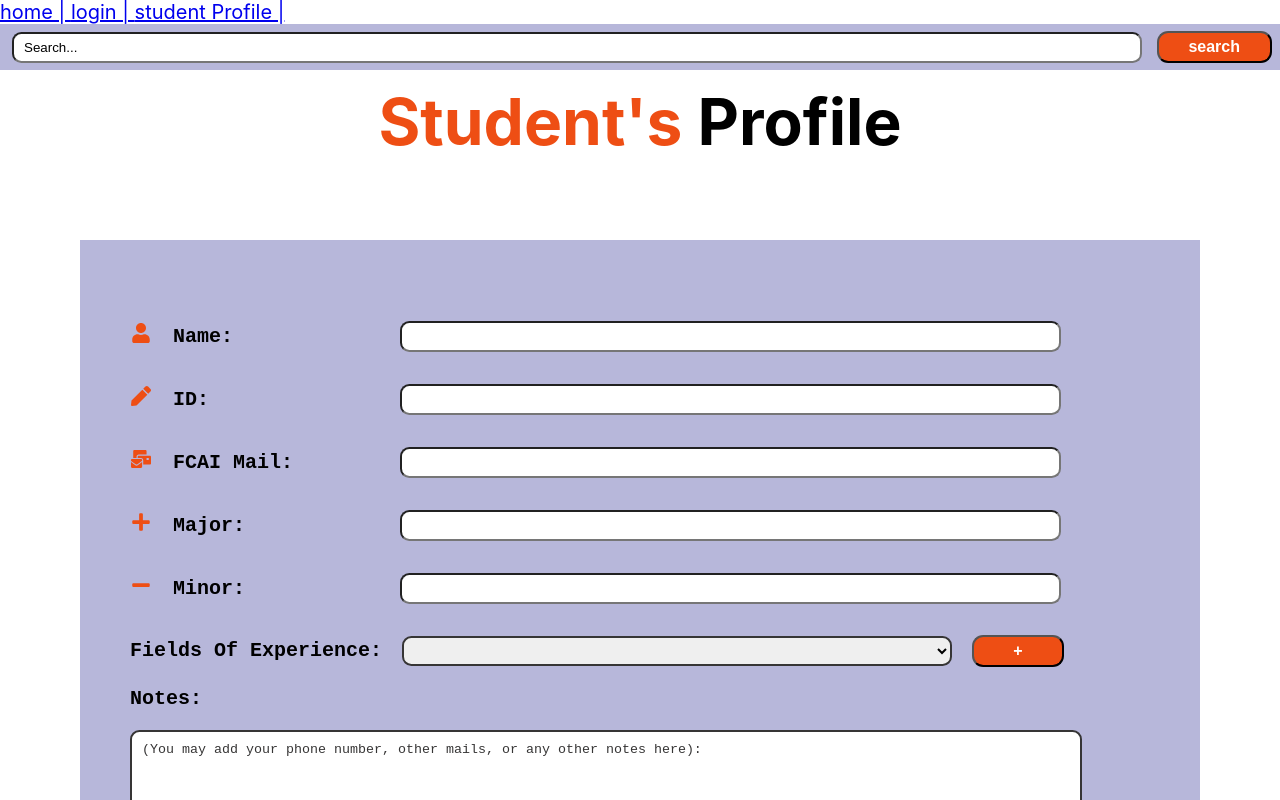
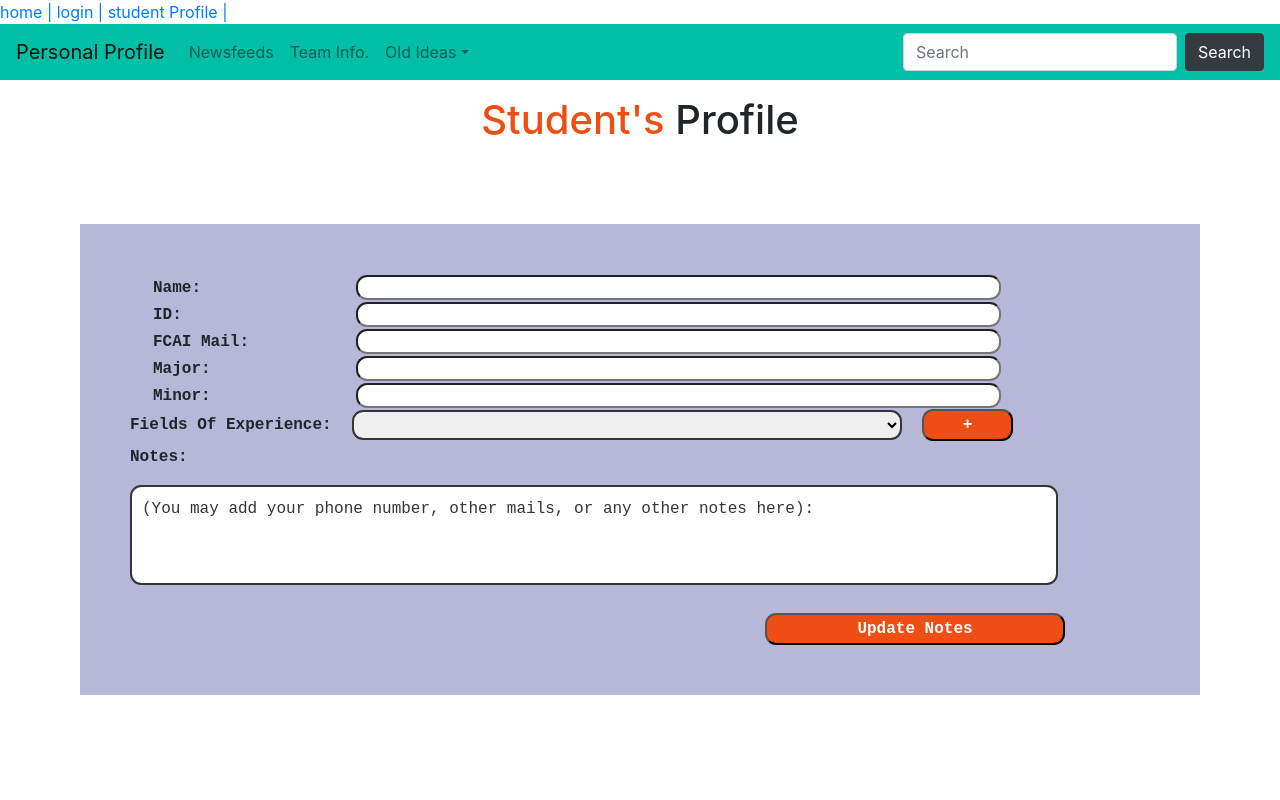
Before and after one commit to salma27/GP-organization-system, a React (Create React App) app in the folder frontend/: page /StudentProfile in a window 1280 px wide. Shown: the top 800 px of the page. Built offline with nearby package versions, Linux system fonts and the light colour scheme.

Commit message:
navbar added

```diff
--- a/frontend/package.json
+++ b/frontend/package.json
@@ -8,6 +8,7 @@
     "@testing-library/user-event": "^12.2.0",
     "bootstrap": "^5.0.0-beta1",
     "react": "^17.0.1",
+    "react-bootstrap": "^1.4.3",
     "react-dom": "^17.0.1",
     "react-router": "^5.2.0",
     "react-router-dom": "^5.2.0",
--- a/frontend/src/components/SearchBar/SearchBar.css
+++ b/frontend/src/components/SearchBar/SearchBar.css
@@ -12,3 +12,7 @@
     margin-right: 15px;
     border-radius: 0.7em;
 }
+
+.navbar-custom {
+    background-color: #00bfa6;
+}
--- a/frontend/src/components/SearchBar/SearchBar.js
+++ b/frontend/src/components/SearchBar/SearchBar.js
@@ -1,3 +1,92 @@
+import React, { useState } from "react";
+import "./SearchBar.css";
+import ErrorHandlingInput from "../../utils/ErrorHandlingInput";
+//import { Button } from "utils";
+import Navbar from "react-bootstrap/Navbar";
+import Nav from "react-bootstrap/Nav";
+import Form from "react-bootstrap/Form";
+import FormControl from "react-bootstrap/FormControl";
+import InputGroup from "react-bootstrap/InputGroup";
+import NavDropdown from "react-bootstrap/NavDropdown";
+import { Button } from "react-bootstrap";
+import Col from "react-bootstrap/Col";
+import Row from "react-bootstrap/Row";
+import Container from "react-bootstrap/Container";
+
+import "bootstrap/dist/css/bootstrap.min.css";
+import { BrowserRouter as Router } from "react-router-dom";
+
+function SearchBar() {
+    const [search, setSearch] = useState("Search...");
+    return (
+        <>
+            <script
+                src="https://unpkg.com/react/umd/react.production.min.js"
+                crossorigin
+            ></script>
+
+            <script
+                src="https://unpkg.com/react-dom/umd/react-dom.production.min.js"
+                crossorigin
+            ></script>
+
+            <script
+                src="https://unpkg.com/react-bootstrap@next/dist/react-bootstrap.min.js"
+                crossorigin
+            ></script>
+
+            <script>var Alert = ReactBootstrap.Alert;</script>
+            <link
+                rel="stylesheet"
+                href="https://maxcdn.bootstrapcdn.com/bootstrap/4.5.0/css/bootstrap.min.css"
+                integrity="sha384-9aIt2nRpC12Uk9gS9baDl411NQApFmC26EwAOH8WgZl5MYYxFfc+NcPb1dKGj7Sk"
+                crossorigin="anonymous"
+            />
+            <Navbar
+                className="navbar-custom"
+                variant="light"
+                expand="lg"
+                sticky="top"
+            >
+                <Navbar.Brand href="#home">Personal Profile</Navbar.Brand>
+                <Navbar.Toggle aria-controls="basic-navbar-nav" />
+                <Navbar.Collapse id="basic-navbar-nav">
+                    <Nav className="mr-auto">
+                        <Nav.Link href="#home">Newsfeeds</Nav.Link>
+                        <Nav.Link href="#link">Team Info.</Nav.Link>
+                        <NavDropdown title="Old Ideas" id="basic-nav-dropdown">
+                            <NavDropdown.Item href="#action/3.1">
+                                2020
+                            </NavDropdown.Item>
+                            <NavDropdown.Item href="#action/3.2">
+                                2019
+                            </NavDropdown.Item>
+                            <NavDropdown.Item href="#action/3.3">
+                                2018
+                            </NavDropdown.Item>
+                            <NavDropdown.Divider />
+                            <NavDropdown.Item href="#action/3.4">
+                                2017
+                            </NavDropdown.Item>
+                        </NavDropdown>
+                    </Nav>
+                    <Form inline>
+                        <FormControl
+                            type="text"
+                            placeholder="Search"
+                            className="mr-sm-2"
+                        />
+                        <Button variant="dark">Search</Button>
+                    </Form>
+                </Navbar.Collapse>
+            </Navbar>
+        </>
+    );
+}
+
+export default SearchBar;
+
+/*
 import React, { useState } from "react";
 import "./SearchBar.css";
 import ErrorHandlingInput from "../../utils/ErrorHandlingInput";
@@ -23,3 +112,4 @@ function SearchBar() {
 }
 
 export default SearchBar;
+*/
--- a/frontend/src/components/StudentProfile/FieldsOfExperience.js
+++ b/frontend/src/components/StudentProfile/FieldsOfExperience.js
@@ -6,7 +6,7 @@ function FieldsOfExperience(props) {
     const [value, setValue] = useState([]);
     const [oneTech, setOne] = useState();
     const selected = () => {
-        if (oneTech && !value.includes(oneTech) && oneTech != "-1")
+        if (oneTech && !value.includes(oneTech) && oneTech !== "-1")
             setValue([...value, oneTech]);
     };
     const setOneItem = (e) => setOne(e.target.value);
@@ -34,10 +34,10 @@ function FieldsOfExperience(props) {
                 <Button onClick={selected} label="+" />
             </div>
             <div id="field">
-                <table id = "addedFields">
-                    {value.map((v,i) => (
-                        <tr key = {i}>
-                            <td className = "choosen">- {v}</td>
+                <table id="addedFields">
+                    {value.map((v, i) => (
+                        <tr key={i}>
+                            <td className="choosen">- {v}</td>
                             <td>
                                 <Button
                                     onClick={() => removeItem(i)}
@@ -48,9 +48,7 @@ function FieldsOfExperience(props) {
                                 />
                             </td>
                         </tr>
-                    ))
-
-                    }
+                    ))}
                 </table>
                 {/* <ul>
                     {value.map((v, i) => (
--- a/package.json
+++ b/package.json
@@ -1,5 +1,7 @@
 {
   "dependencies": {
+    "bootstrap": "^4.6.0",
+    "react-bootstrap": "^1.4.3",
     "react-icons": "^3.11.0"
   }
 }
```
Also changed, not shown: 2 other files (tests, documents, lock files or other folders). Lines whose indentation alone changed are shown as unchanged.
